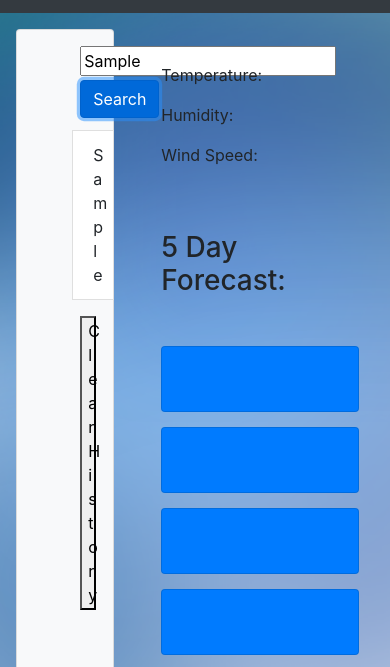
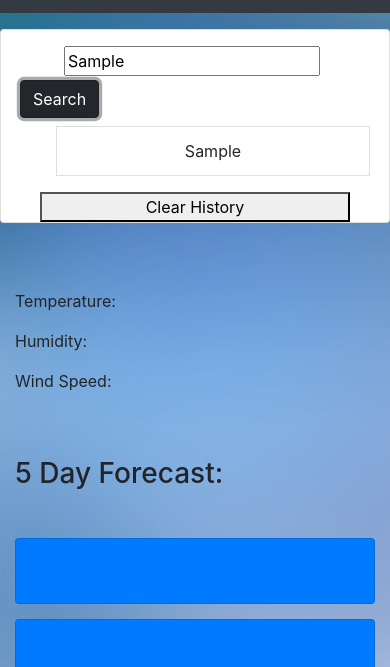
Before and after one commit to ted-peters/weather-dashboard, a plain HTML site: page index.html in a window 390 px wide. Both pictures are taken after typing "Sample" into the empty fields and a click on the button "Search". Shown: the part 107-774 px from the top of the page. Drawn offline with nearby package versions, Linux system fonts and the light colour scheme; no server answers.

Commit message:
added css classes and margin fixed to cards

```diff
--- a/index.html
+++ b/index.html
@@ -20,20 +20,20 @@
     </div>
     <!-- begginning of the search and history container -->
     <div class="container-fluid">
-        <div class="row justify-content-around">
-            <div class="col-3 card bg-light mt-3">
+        <div class="row">
+            <div class="col-sm-3 card cardbg my-3">
                 <div class="form-inline mt-3">
                     <input class="ml-5" id="city" type="text" placeholder="Search">
-                    <button class="btn btn-primary ml-5 my-1" id="search-city" type="submit">Search</button>
+                    <button class="btn btn-dark ml-1 my-1" id="search-city" type="submit">Search</button>
                 </div>
-                <ul class="mr-5 mt-2" id="search-history">
+                <ul class="mr-1 mt-1" id="search-history">
                 </ul>
-                <button id="clear-history" class="hide mx-5">Clear History</button>
+                <button id="clear-history" class="hide mx-4">Clear History</button>
                 <!-- weather displayed here (hidden classes) -->
             </div>
-            <div class="col-7 mt-2">
+            <div class="col-sm-7 mt-2">
                 <div class="row" id="current-weather">
-                    <div class="col-7 hide">
+                    <div class="col-sm-7 hide">
                         <h3><span id="current-city"></span><img id="weather-img" src=""></h3>
                         <p>Temperature: <span id="temperature"></span></p>
                         <p>Humidity: <span id="humidity"></span></p>
@@ -43,7 +43,7 @@
                 <!-- hidden card deck  -->
                 <h3 class="mt-5 mb-5 hide">5 Day Forecast: </h3>
                 <div class="card-deck hide">
-                    <div class="card bg-primary">
+                    <div class="card text-center bg-primary">
                         <div id="day-1" class="card-body p-2">
                             <h6 class="card-date"></h6>
                             <img class="weather-icon">
@@ -51,7 +51,7 @@
                             <p class="weather-humidity"></p>
                         </div>
                     </div>
-                    <div class="card bg-primary">
+                    <div class="card text-center bg-primary">
                         <div id="day-2" class="card-body p-2">
                             <h6 class="card-date"></h6>
                             <img class="weather-icon">
@@ -59,7 +59,7 @@
                             <p class="weather-humidity"></p>
                         </div>
                     </div>
-                    <div class="card bg-primary">
+                    <div class="card text-center bg-primary">
                         <div id="day-3" class="card-body p-2">
                             <h6 class="card-date"></h6>
                             <img class="weather-icon">
@@ -67,7 +67,7 @@
                             <p class="weather-humidity"></p>
                         </div>
                     </div>
-                    <div class="card bg-primary">
+                    <div class="card text-center bg-primary">
                         <div id="day-4" class=" card-body p-2">
                             <h6 class="card-date"></h6>
                             <img class="weather-icon">
@@ -75,7 +75,7 @@
                             <p class="weather-humidity"></p>
                         </div>
                     </div>
-                    <div class="card bg-primary">
+                    <div class="card text-center bg-primary">
                         <div id="day-5" class="card-body p-2">
                             <h6 class="card-date"></h6>
                             <img class="weather-icon">
```
